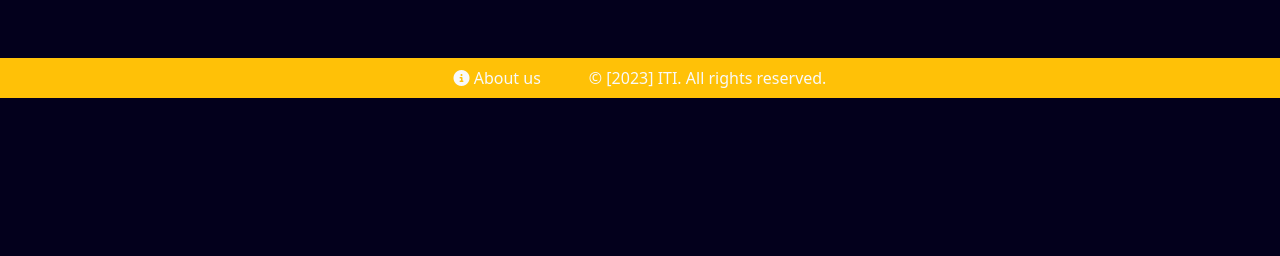
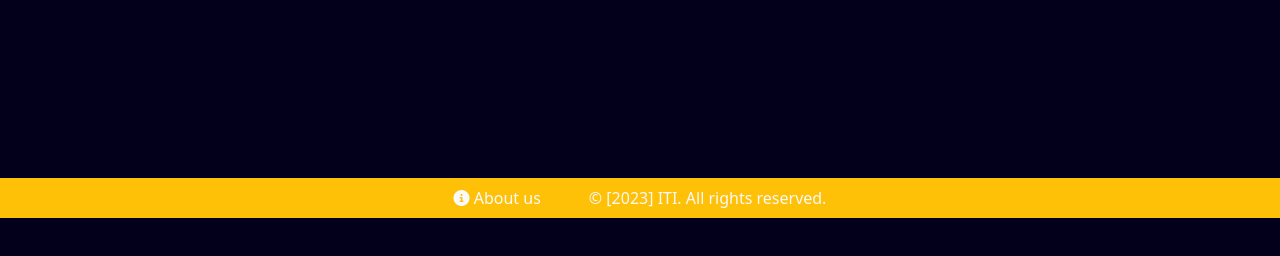
Before and after one commit to Mo-Rabi/MovieMarvels, an Angular app: page / in a window 1280 px wide. Shown: the part 518-774 px from the top of the page. Built offline with nearby package versions, Linux system fonts and the light colour scheme; no server answers.

Commit message:
Fixed footer height

```diff
--- a/src/app/app.component.html
+++ b/src/app/app.component.html
@@ -1,4 +1,3 @@
-
 <app-header></app-header>
 <router-outlet></router-outlet>
 <app-footer></app-footer>
--- a/src/app/shared/footer/footer.component.html
+++ b/src/app/shared/footer/footer.component.html
@@ -1,4 +1,11 @@
-<div class="bg-warning d-flex align-items-center justify-content-center p-2 " style="margin-top: 50vh;">
-    <a href="https://github.com/Mo-Rabi/MovieMarvels.git" class="text-light text-decoration-none me-5"><i class="fa-solid fa-circle-info"></i> About us</a>
-    <p class="card-text text-light m-0">© [2023] ITI. All rights reserved.</p>
+<div
+  class="bg-warning d-flex align-items-center justify-content-center p-2"
+  style="margin-top: 65vh"
+>
+  <a
+    href="https://github.com/Mo-Rabi/MovieMarvels.git"
+    class="text-light text-decoration-none me-5"
+    ><i class="fa-solid fa-circle-info"></i> About us</a
+  >
+  <p class="card-text text-light m-0">© [2023] ITI. All rights reserved.</p>
 </div>
```
